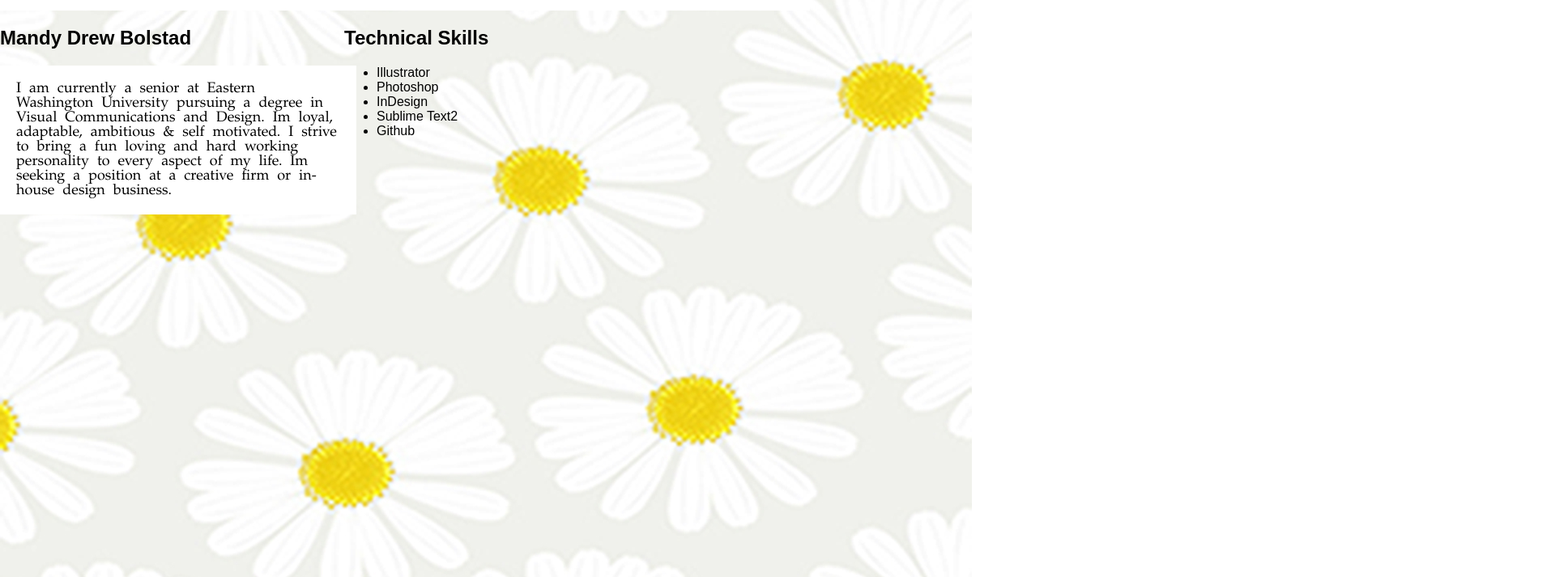
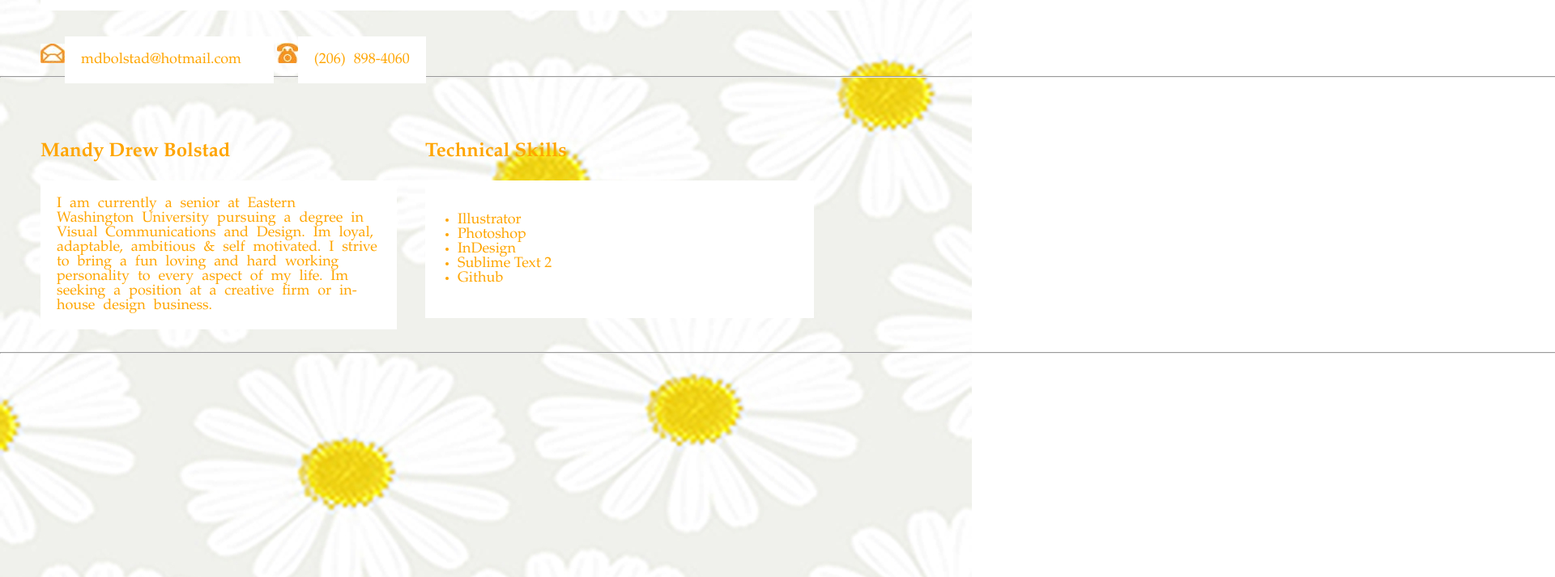
Before and after one commit to mbolstad10/p2-resume, a plain HTML site: page index.html in a window 1280 px wide. Shown: the part 354-1067 px from the top of the page at 81% size, 1920 px wide, since content can reach past the window. Drawn offline with Linux system fonts and the light colour scheme.

Commit message:
verison 4
* hr
*text align
*can’t get my contact into header

```diff
--- a/css/grid.css
+++ b/css/grid.css
@@ -30,12 +30,12 @@
 .grid_10,
 .grid_11,
 .grid_12 {
-	margin: 0 20px 10px 0;
+	margin: 50px 20px 10px 0;
 	float: left;
 	display: block;
 }
 
-.alpha{margin-left:0px;}
+.alpha{margin-left:50px;}
 .omega{margin-right:0px;}
 
 .container{
--- a/css/styles.css
+++ b/css/styles.css
@@ -1,4 +1,5 @@
 /* Your Website Styles */
+
 .one {
   text-align: center;
   font-size: 100px;
@@ -6,40 +7,58 @@
   padding-bottom: 0px;
 
 }
+hr{
+	float: center;
+	color: orange;
+}
 .main-header {
 	height: 300px;
 	width: 1000px;
 	color:orange;
 	background-color: white;
 }
+.feature,p{
+
+	background: white;
+	width: 400px;
+	padding: 20px;
+		}
 
 body {
 	background: url("../img/flower.jpg");
 	background-repeat: no-repeat;
     height: 1000px;
     width: 1000px;
+    color:orange;
+    font-family: Baskerville, "Baskerville Old Face", "Hoefler Text", Garamond, "Times New Roman", serif;
 	}
+
 
 
  p {
 	  font-size: 18px;
 	  line-height: 18px;
 	  word-spacing: .30em;
-	  font-family: Baskerville, "Baskerville Old Face", "Hoefler Text", Garamond, "Times New Roman", serif;
-    }
-.tittle {
+	  }
 
 
 
-}
+ul {
+	  font-size: 18px;
+	  line-height: 18px;
+	  background: white;
+	  width: 1300px;
+	  width: 400px;
+	  padding: 40px;
+	  text-align: top;
+
+	}
 
 
-.feature,p{
 
-	background: white;
-	width: 400px;
-	padding: 20px;
-		}
+
+
+
 
 nav li {
 	float: right;
@@ -49,7 +68,7 @@ nav li {
 	color:white;
 		}
 
-h2 .name {
+h2 +.name {
   margin: 10px 10px 0px 0px;
   font-size: 25px;
   color: orange;
@@ -58,6 +77,7 @@ h2 .name {
 section img+p {
 	display: inline;
 	margin: 50px 0px 0px;
+
 }
 
 
--- a/index.html
+++ b/index.html
@@ -14,7 +14,7 @@
 </head>
 
 <body>
-	<header class="main-header">
+	<header class="main-header alpha">
 		<nav class="grid_11 omega">
 			<li id="bio"><a href="http://mbolstad10.github.io/P1-bio/">BIO</a></li>
 			<li id="resume"><a href="#">RESUME</a></li>
@@ -28,6 +28,7 @@
 		</section>
 
     </header>
+    <hr size=4  width="300%" >
 
 <div class="container showgrid">
 
@@ -35,22 +36,24 @@
 		<!-- Your Content -->
 <div class="grid_5 alpha">
 
-	<h2 id="name"> Mandy Drew Bolstad</h2>
+	<h2 id="name">Mandy Drew Bolstad</h2>
 		<p id="feature">I am currently a senior at Eastern Washington University pursuing a degree in Visual Communications and Design. Im loyal, adaptable, ambitious & self motivated. I strive to bring a fun loving and hard working personality to every aspect of my life. Im seeking a position at a creative firm or in-house design business. </p>
 </div>
-<div class="grid_5 omega skill">
+<div class="grid_6 omega skill">
 
-		<h2>Technical Skills</h2>
-<ul class="title">
+		<h2 class="title alpha">Technical Skills</h2>
+
+<ul class="title alpha">
 
 		<li>Illustrator</li>
 		<li>Photoshop</li>
 		<li>InDesign</li>
-		<li>Sublime Text2</li>
+		<li>Sublime Text 2</li>
 		<li>Github</li>
 </ul>
 
 </div>
+  <hr size=4  width="300%" >
 
 
 
```
